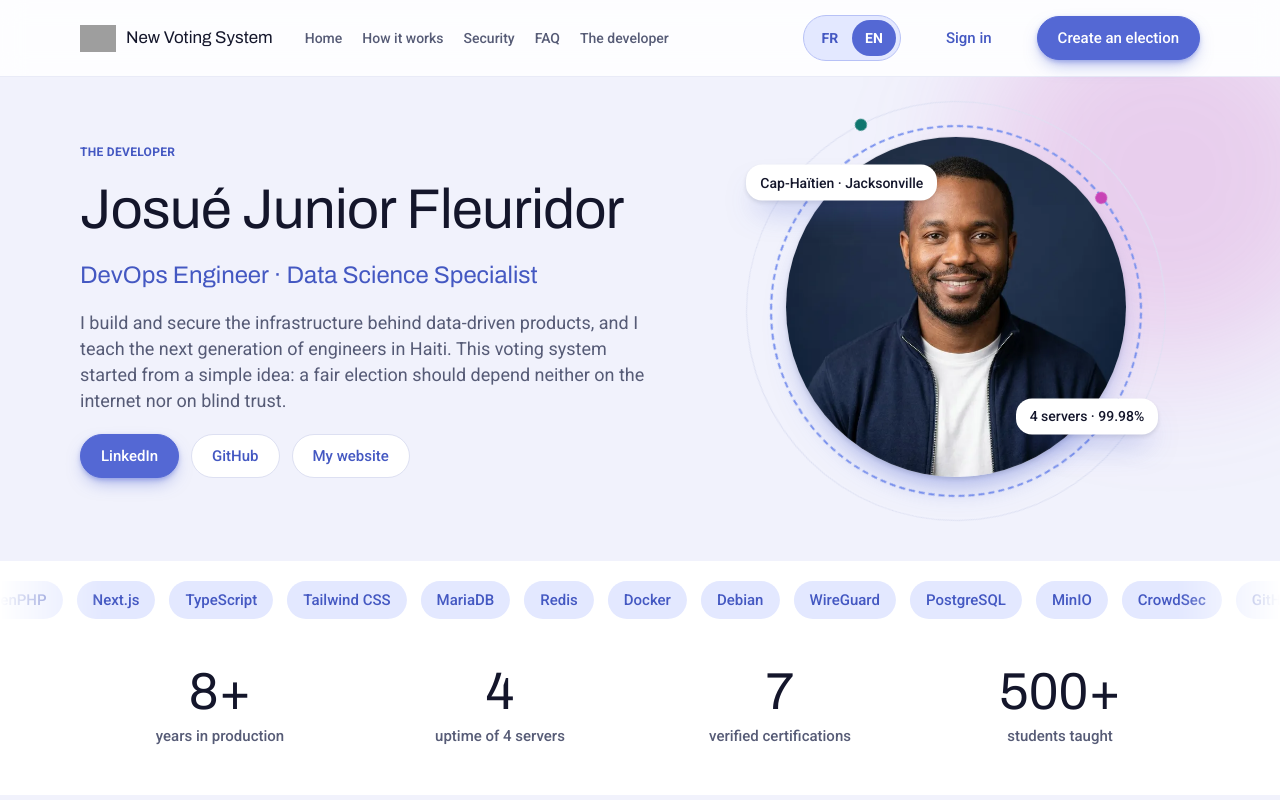
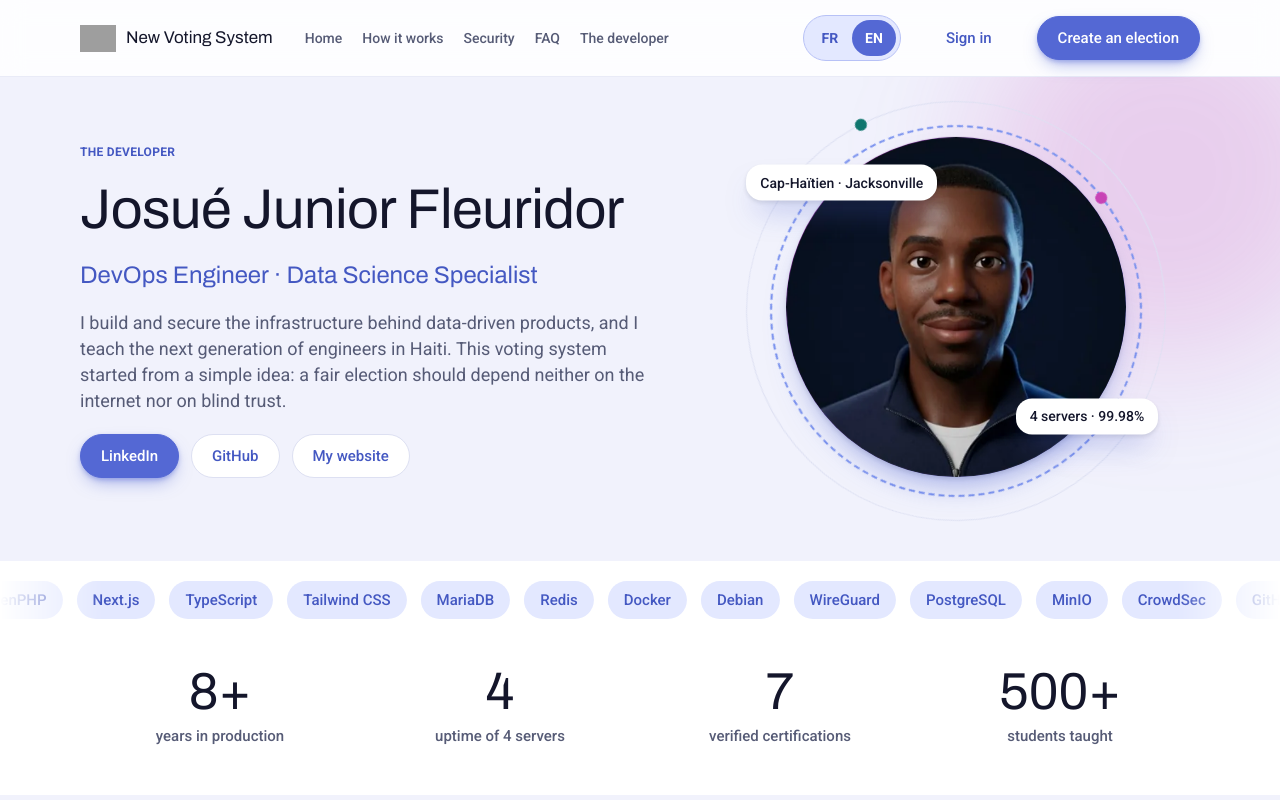
Before and after one commit to jun101/VotingSystem, a Next.js app in the folder web/: page /developer in a window 1280 px wide. Shown: the top 800 px of the page. Built offline with nearby package versions, Linux system fonts and the light colour scheme; no server answers; grey boxes are pictures that could not be loaded.

Commit message:
Developer page: back to the 3D avatar

```diff
--- a/web/src/app/developer/page.tsx
+++ b/web/src/app/developer/page.tsx
@@ -127,8 +127,8 @@ export default async function DeveloperPage() {
                 <Image
                   src="/developer/josue.webp"
                   alt={t('developer.avatarAlt')}
-                  width={640}
-                  height={640}
+                  width={480}
+                  height={480}
                   priority
                   unoptimized
                   className="dev-portrait bg-hero relative size-full rounded-full object-cover shadow-3"
```
Also changed, not shown: web/public/developer/josue.webp.
